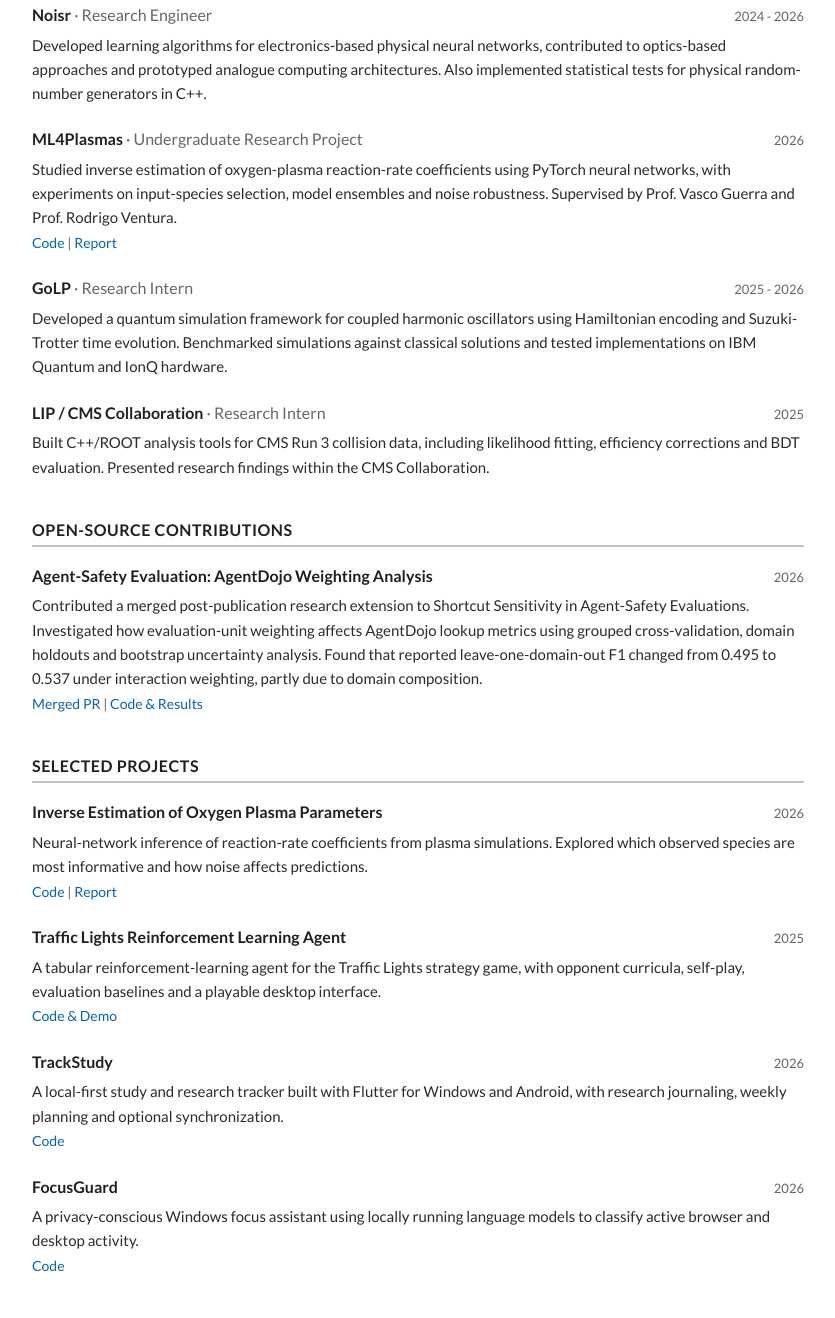
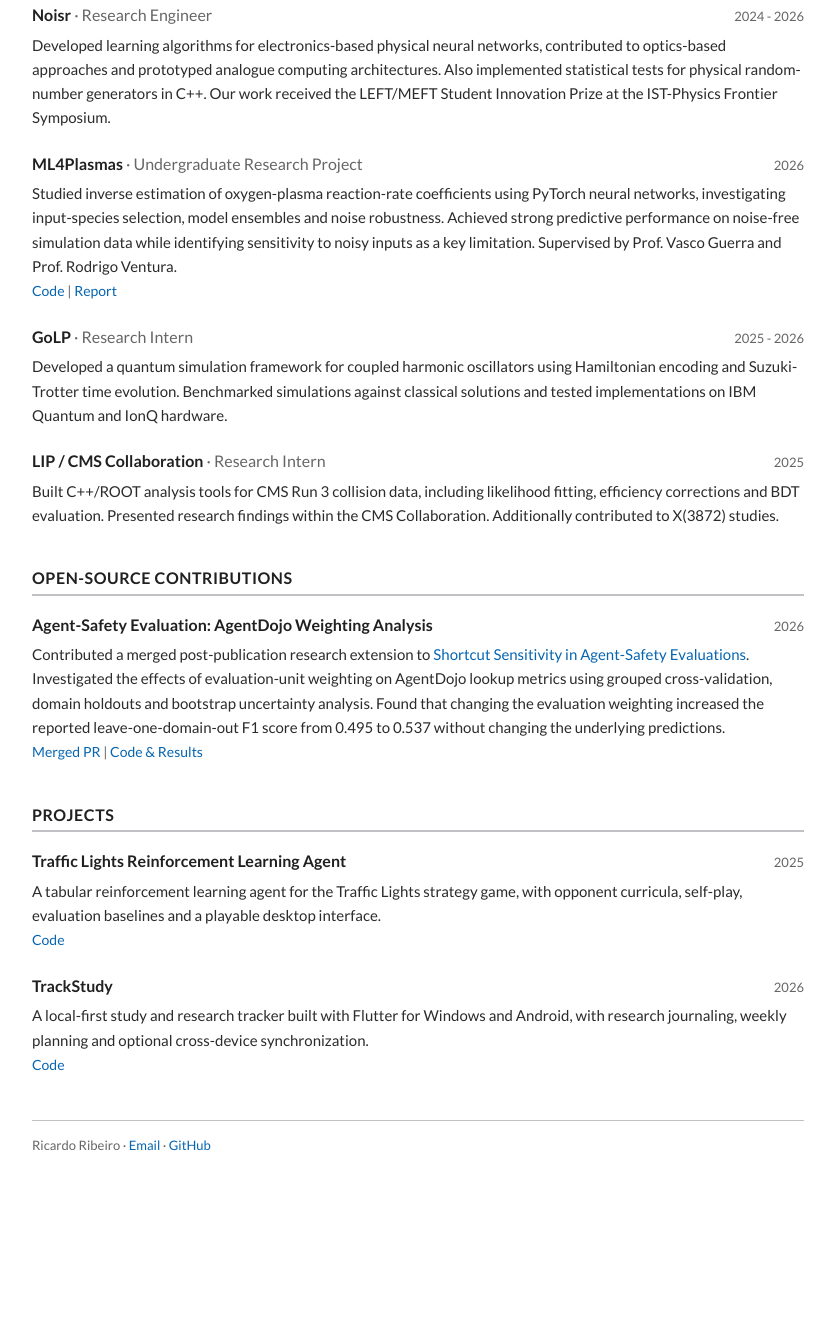
Before and after one commit to ricardo55ribeiro/ricardo55ribeiro.github.io, a plain HTML site: page index.html in a window 1280 px wide. Shown: the part 537-1855 px from the top of the page, without its empty margins (222-1057 px from the left). After the commit the page ends 1733 px from the top, so only its background shows below. Drawn offline with Linux system fonts and the light colour scheme.

Commit message:
improve website wording

```diff
--- a/index.html
+++ b/index.html
@@ -40,6 +40,7 @@
       <nav class="nav" aria-label="Main navigation">
         <a class="nav-link active" href="#top" data-section="top" aria-current="page">Home</a>
         <a class="nav-link" href="#research" data-section="research">Research</a>
+        <a class="nav-link" href="#open-source" data-section="open-source">Open Source</a>
         <a class="nav-link" href="#projects" data-section="projects">Projects</a>
         <a class="nav-link" href="assets/CV.pdf" target="_blank" rel="noopener noreferrer">CV</a>
         <button type="button" class="theme-toggle" id="theme-toggle" aria-label="Switch color theme" title="Switch between light and dark themes">
@@ -60,8 +61,8 @@
             <p class="quiet hero-subtitle">MSc Computer Science and Engineering · Instituto Superior Técnico</p>
           </div>
           <div class="hero-copy">
-          <p>I am a Master's student in <a href="https://tecnico.ulisboa.pt/en/education/courses/masters-programmes/computer-science-and-engineering/" target="_blank" rel="noopener noreferrer">Computer Science and Engineering at Instituto Superior Técnico</a>, focusing on artificial intelligence and distributed systems. I hold a Bachelor's degree in Engineering Physics, and my interests include machine learning and scientific computing.</p>
-          <p>Previously, I worked on physical neural networks with <strong>Noisr</strong>, inverse modelling of oxygen plasmas with <strong>ML4Plasmas</strong>, quantum simulations at <strong>GoLP</strong> and particle physics analyses through <strong>LIP</strong> in the <a href="https://cms.cern/" target="_blank" rel="noopener noreferrer">CMS Collaboration</a>.</p>
+          <p>I am a Master's student in <a href="https://tecnico.ulisboa.pt/en/education/courses/masters-programmes/computer-science-and-engineering/" target="_blank" rel="noopener noreferrer">Computer Science and Engineering at Instituto Superior Técnico</a>, specializing in Artificial Intelligence and Distributed Systems. I hold a Bachelor's degree in Engineering Physics, and my research interests include machine learning, reinforcement learning, AI agents and AI for science.</p>
+          <p>Previously, I worked on Physical Neural Networks with <strong>Noisr</strong>, inverse modelling of oxygen plasmas with the <strong>ML4Plasmas</strong> research group, quantum simulations at <strong>GoLP</strong> and particle physics analyses through <strong>LIP</strong> in the <a href="https://cms.cern/" target="_blank" rel="noopener noreferrer">CMS Collaboration</a>.</p>
           <p>I'm happy to discuss research and potential collaborations.</p>
           <div class="contact" aria-label="Contact and profile links">
             <a class="contact-link" href="mailto:ricardo.silva.ribeiro@tecnico.ulisboa.pt" title="Send an email"><svg viewBox="0 0 24 24" aria-hidden="true"><rect x="3" y="5" width="18" height="14" rx="2"/><path d="m3 7 9 7 9-7"/></svg><span>Email</span></a>
@@ -79,11 +80,11 @@
         <h2 class="section-title" id="research-title">Research Experience</h2>
         <article class="entry">
           <div class="entry-heading"><h3>Noisr <span class="role">· Research Engineer</span></h3><span class="entry-date">2024 - 2026</span></div>
-          <p>Developed learning algorithms for electronics-based physical neural networks, contributed to optics-based approaches and prototyped analogue computing architectures. Also implemented statistical tests for physical random-number generators in C++.</p>
+          <p>Developed learning algorithms for electronics-based physical neural networks, contributed to optics-based approaches and prototyped analogue computing architectures. Also implemented statistical tests for physical random-number generators in C++. Our work received the LEFT/MEFT Student Innovation Prize at the IST-Physics Frontier Symposium.</p>
         </article>
         <article class="entry">
           <div class="entry-heading"><h3>ML4Plasmas <span class="role">· Undergraduate Research Project</span></h3><span class="entry-date">2026</span></div>
-          <p>Studied inverse estimation of oxygen-plasma reaction-rate coefficients using PyTorch neural networks, with experiments on input-species selection, model ensembles and noise robustness. Supervised by Prof. Vasco Guerra and Prof. Rodrigo Ventura.</p>
+          <p>Studied inverse estimation of oxygen-plasma reaction-rate coefficients using PyTorch neural networks, investigating input-species selection, model ensembles and noise robustness. Achieved strong predictive performance on noise-free simulation data while identifying sensitivity to noisy inputs as a key limitation. Supervised by Prof. Vasco Guerra and Prof. Rodrigo Ventura.</p>
           <p class="entry-links"><a href="https://github.com/ricardo55ribeiro/inverse-estimation-oxygen-plasmas-ML" target="_blank" rel="noopener noreferrer">Code</a> <span class="muted-separator">|</span> <a href="https://github.com/ricardo55ribeiro/inverse-estimation-oxygen-plasmas-ML/blob/main/docs/Report.pdf" target="_blank" rel="noopener noreferrer">Report</a></p>
         </article>
         <article class="entry">
@@ -92,7 +93,7 @@
         </article>
         <article class="entry">
           <div class="entry-heading"><h3>LIP / CMS Collaboration <span class="role">· Research Intern</span></h3><span class="entry-date">2025</span></div>
-          <p>Built C++/ROOT analysis tools for CMS Run 3 collision data, including likelihood fitting, efficiency corrections and BDT evaluation. Presented research findings within the CMS Collaboration.</p>
+          <p>Built C++/ROOT analysis tools for CMS Run 3 collision data, including likelihood fitting, efficiency corrections and BDT evaluation. Presented research findings within the CMS Collaboration. Additionally contributed to X(3872) studies.</p>
         </article>
       </section>
 
@@ -100,32 +101,22 @@
         <h2 class="section-title" id="open-source-title">Open-Source Contributions</h2>
         <article class="entry">
           <div class="entry-heading"><h3>Agent-Safety Evaluation: AgentDojo Weighting Analysis</h3><span class="entry-date">2026</span></div>
-          <p>Contributed a merged post-publication research extension to <em>Shortcut Sensitivity in Agent-Safety Evaluations</em>. Investigated how evaluation-unit weighting affects AgentDojo lookup metrics using grouped cross-validation, domain holdouts and bootstrap uncertainty analysis. Found that reported leave-one-domain-out F1 changed from 0.495 to 0.537 under interaction weighting, partly due to domain composition.</p>
+          <p>Contributed a merged post-publication research extension to <a href="https://arxiv.org/abs/2610.22243" target="_blank" rel="noopener noreferrer"><em>Shortcut Sensitivity in Agent-Safety Evaluations</em></a>. Investigated the effects of evaluation-unit weighting on AgentDojo lookup metrics using grouped cross-validation, domain holdouts and bootstrap uncertainty analysis. Found that changing the evaluation weighting increased the reported leave-one-domain-out F1 score from 0.495 to 0.537 without changing the underlying predictions.</p>
           <p class="entry-links"><a href="https://github.com/hasandemirkiran/shortcut-sensitivity-agent-safety-evaluations/pull/1" target="_blank" rel="noopener noreferrer">Merged PR</a> <span class="muted-separator">|</span> <a href="https://github.com/hasandemirkiran/shortcut-sensitivity-agent-safety-evaluations/tree/main/extensions/agentdojo_lookup_weighting" target="_blank" rel="noopener noreferrer">Code &amp; Results</a></p>
         </article>
       </section>
 
       <section class="content-section" id="projects" aria-labelledby="projects-title">
-        <h2 class="section-title" id="projects-title">Selected Projects</h2>
-        <article class="entry" id="plasma-project">
-          <div class="entry-heading"><h3>Inverse Estimation of Oxygen Plasma Parameters</h3><span class="entry-date">2026</span></div>
-          <p>Neural-network inference of reaction-rate coefficients from plasma simulations. Explored which observed species are most informative and how noise affects predictions.</p>
-          <p class="entry-links"><a href="https://github.com/ricardo55ribeiro/inverse-estimation-oxygen-plasmas-ML" target="_blank" rel="noopener noreferrer">Code</a> <span class="muted-separator">|</span> <a href="https://github.com/ricardo55ribeiro/inverse-estimation-oxygen-plasmas-ML/blob/main/docs/Report.pdf" target="_blank" rel="noopener noreferrer">Report</a></p>
-        </article>
+        <h2 class="section-title" id="projects-title">Projects</h2>
         <article class="entry">
           <div class="entry-heading"><h3>Traffic Lights Reinforcement Learning Agent</h3><span class="entry-date">2025</span></div>
-          <p>A tabular reinforcement-learning agent for the Traffic Lights strategy game, with opponent curricula, self-play, evaluation baselines and a playable desktop interface.</p>
-          <p class="entry-links"><a href="https://github.com/ricardo55ribeiro/TrafficLightsGame-AI" target="_blank" rel="noopener noreferrer">Code &amp; Demo</a></p>
+          <p>A tabular reinforcement learning agent for the Traffic Lights strategy game, with opponent curricula, self-play, evaluation baselines and a playable desktop interface.</p>
+          <p class="entry-links"><a href="https://github.com/ricardo55ribeiro/TrafficLightsGame-AI" target="_blank" rel="noopener noreferrer">Code</a></p>
         </article>
         <article class="entry">
           <div class="entry-heading"><h3>TrackStudy</h3><span class="entry-date">2026</span></div>
-          <p>A local-first study and research tracker built with Flutter for Windows and Android, with research journaling, weekly planning and optional synchronization.</p>
+          <p>A local-first study and research tracker built with Flutter for Windows and Android, with research journaling, weekly planning and optional cross-device synchronization.</p>
           <p class="entry-links"><a href="https://github.com/ricardo55ribeiro/TrackStudy" target="_blank" rel="noopener noreferrer">Code</a></p>
-        </article>
-        <article class="entry">
-          <div class="entry-heading"><h3>FocusGuard</h3><span class="entry-date">2026</span></div>
-          <p>A privacy-conscious Windows focus assistant using locally running language models to classify active browser and desktop activity.</p>
-          <p class="entry-links"><a href="https://github.com/ricardo55ribeiro/Focus-Guard" target="_blank" rel="noopener noreferrer">Code</a></p>
         </article>
       </section>
 
```
